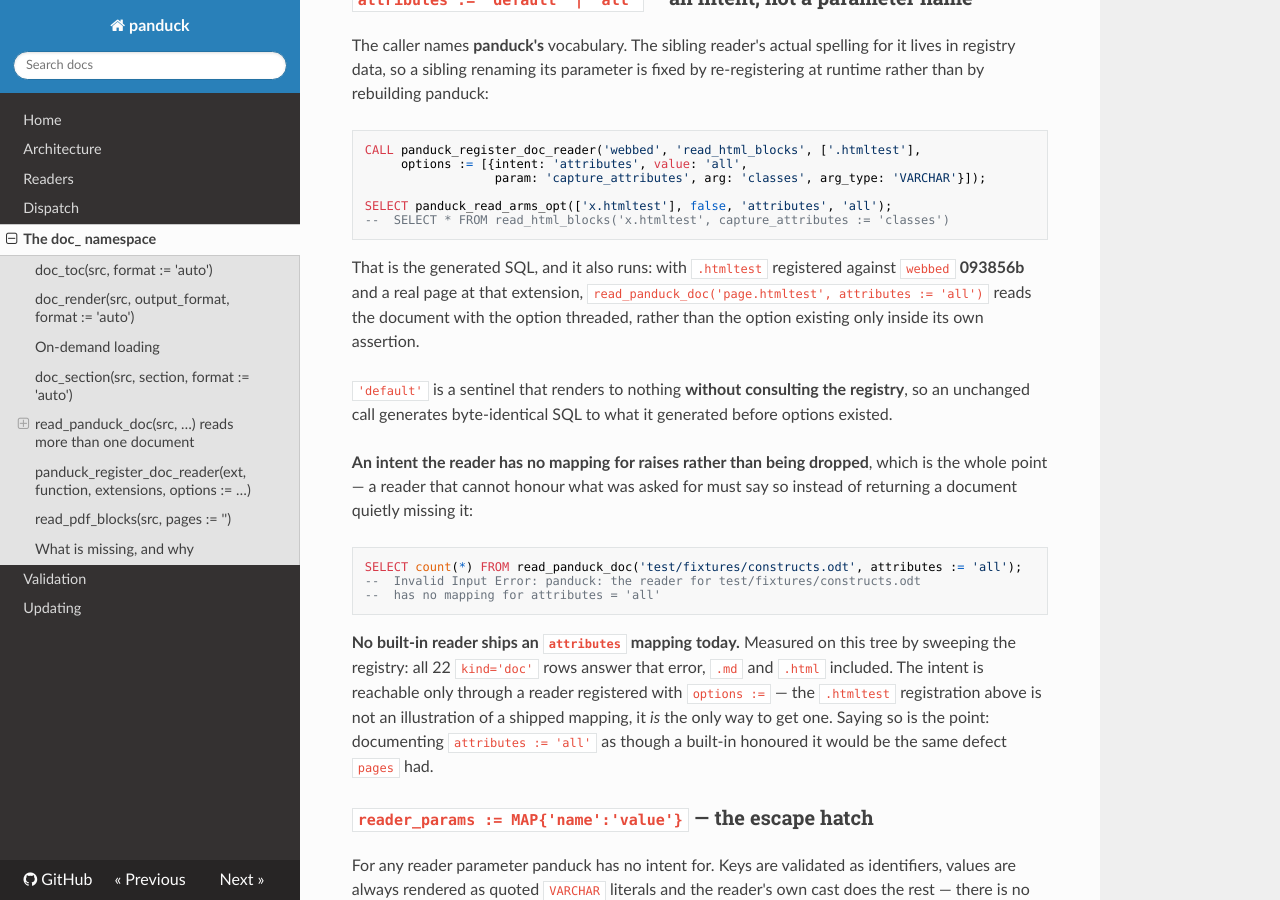
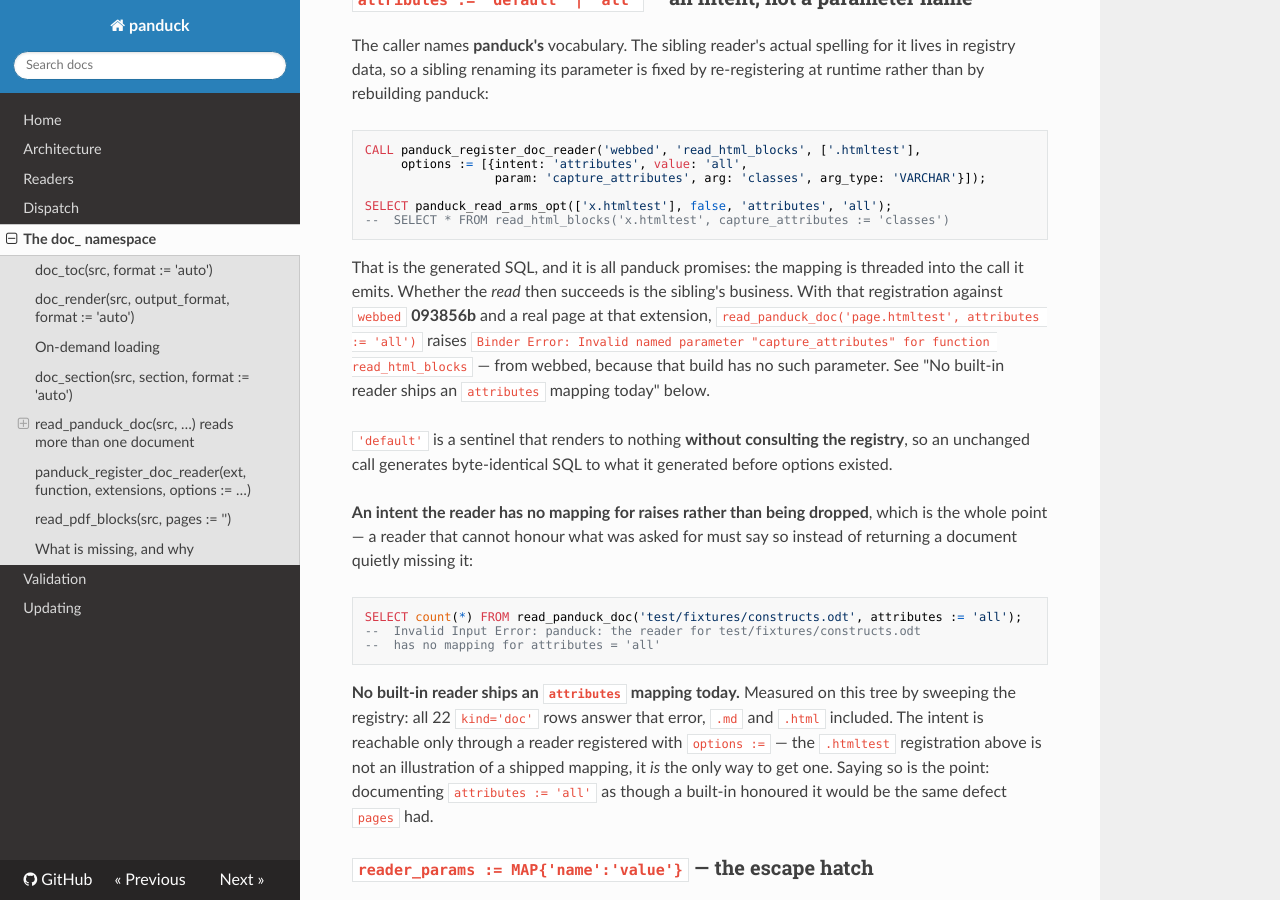
Before and after one commit to teaguesterling/duckdb_panduck, an MkDocs documentation site: the page built from docs/doc_namespace.md, in a window 1280 px wide and 900 px high, scrolled down 4142 px. Built offline with MkDocs 1.6.1, drawn with Linux system fonts in a browser that asks for light colours; nearby versions of some CDN libraries.

Commit message:
The generated SQL is the claim; the read was never measured
docs/doc_namespace.md said the `.htmltest` registration "also runs" against
webbed 093856b. It does not. Naming a build made the claim look measured, which
is the exact defect this branch keeps finding in itself: a sentence stated more
broadly than what was run.

Measured against installed webbed 093856b with a real page at that extension:

    read_panduck_doc('page.htmltest', attributes := 'all')
    -->  Binder Error: Invalid named parameter "capture_attributes"
         for function read_html_blocks

That build has no such parameter -- the error comes FROM WEBBED, after panduck
has done its whole job. So the paragraph now claims exactly that: panduck
threads the mapping into the SQL it emits, and whether the read then succeeds
is the sibling's business. The `panduck_read_arms_opt` string above it was
always correct and is unchanged.

Points at the "No built-in reader ships an `attributes` mapping today" section
four paragraphs down rather than restating it, so the two agree.

Co-Authored-By: Claude Opus 5 <noreply@anthropic.com>
Claude-Session: https://claude.ai/code/session_019nkprWWWSkwuWNmAEoVUs2

````diff
--- a/docs/doc_namespace.md
+++ b/docs/doc_namespace.md
@@ -213,10 +213,13 @@ SELECT panduck_read_arms_opt(['x.htmltest'], false, 'attributes', 'all');
 --  SELECT * FROM read_html_blocks('x.htmltest', capture_attributes := 'classes')
 ```
 
-That is the generated SQL, and it also runs: with `.htmltest` registered against `webbed`
-**093856b** and a real page at that extension,
-`read_panduck_doc('page.htmltest', attributes := 'all')` reads the document with the
-option threaded, rather than the option existing only inside its own assertion.
+That is the generated SQL, and it is all panduck promises: the mapping is threaded into the
+call it emits. Whether the *read* then succeeds is the sibling's business. With that
+registration against `webbed` **093856b** and a real page at that extension,
+`read_panduck_doc('page.htmltest', attributes := 'all')` raises
+`Binder Error: Invalid named parameter "capture_attributes" for function read_html_blocks`
+— from webbed, because that build has no such parameter. See "No built-in reader ships an
+`attributes` mapping today" below.
 
 `'default'` is a sentinel that renders to nothing **without consulting the registry**, so an
 unchanged call generates byte-identical SQL to what it generated before options existed.
````
